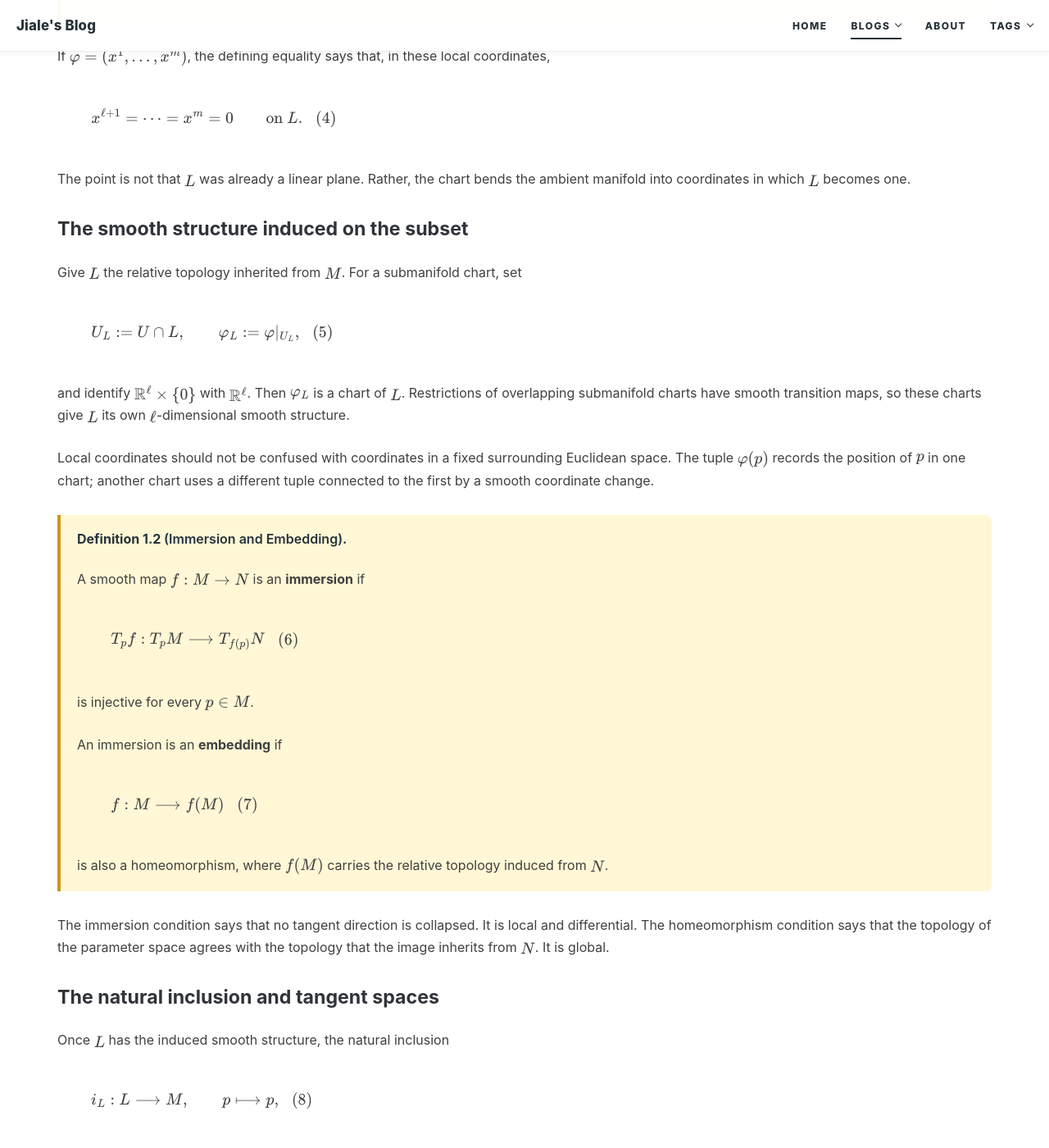
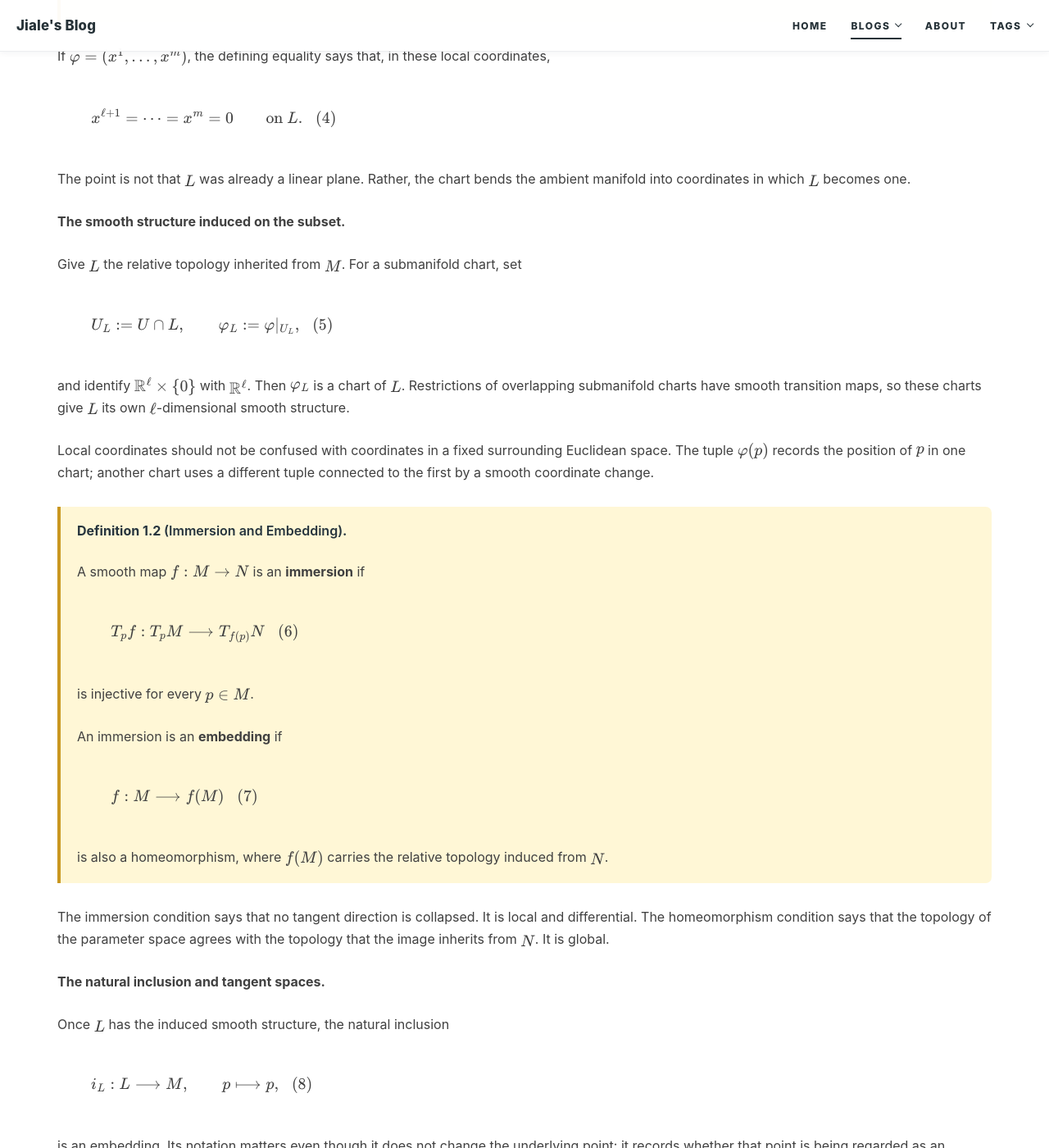
Before and after one commit to Jiale-Cheng/jiale-cheng.github.io, a Jekyll site: the page built from _posts/2023-02-01-Manifolds-and-Local-Structures/2023-02-01-Manifolds-and-Local-Structures.md, in a window 1280 px wide and 1400 px high, scrolled down 1676 px. Shown: the whole window at 82% size. Built offline with Jekyll 4.4.1, drawn with Linux system fonts in a browser that asks for light colours; formulas are drawn with MathJax 3; comment, search, counter and statistics services are not loaded; some of the changed text lies outside the part shown.

```diff
--- a/_posts/2023-02-01-Manifolds-and-Local-Structures/2023-02-01-Manifolds-and-Local-Structures.md
+++ b/_posts/2023-02-01-Manifolds-and-Local-Structures/2023-02-01-Manifolds-and-Local-Structures.md
@@ -67,7 +67,7 @@ $$
 
 The point is not that $$L$$ was already a linear plane. Rather, the chart bends the ambient manifold into coordinates in which $$L$$ becomes one.
 
-### The smooth structure induced on the subset
+**The smooth structure induced on the subset.**
 
 Give $$L$$ the relative topology inherited from $$M$$. For a submanifold chart, set
 
@@ -104,7 +104,7 @@ is also a homeomorphism, where $$f(M)$$ carries the relative topology induced fr
 
 The immersion condition says that no tangent direction is collapsed. It is local and differential. The homeomorphism condition says that the topology of the parameter space agrees with the topology that the image inherits from $$N$$. It is global.
 
-### The natural inclusion and tangent spaces
+**The natural inclusion and tangent spaces.**
 
 Once $$L$$ has the induced smooth structure, the natural inclusion
 
@@ -144,7 +144,7 @@ The abstract tangent space and its chart-transition law are intrinsic. A particu
 
 </div>
 
-### Restricting a smooth map
+**Restricting a smooth map.**
 
 Let $$L\subset M$$ and $$K\subset N$$ be submanifolds, and suppose that $$f:M\to N$$ is smooth with $$f(L)\subset K$$. The restricted map $$f\vert_L:L\to K$$ satisfies the type-correct identity
 
@@ -395,7 +395,7 @@ $$
 
 Fixing the output fixes the $$n$$ coordinates $$x$$ and leaves the $$m-n$$ coordinates $$z$$ free. The tangent directions along the fiber are precisely the directions killed by the projection.
 
-### The local converse
+**The local converse.**
 
 Every submanifold can locally be written as a regular zero set. If $$L^\ell\subset M^m$$ and $$\varphi=(\varphi^1,\ldots,\varphi^m)$$ is an adapted chart, define
 
@@ -502,7 +502,7 @@ $$
 
 with $$\operatorname{int}(B)$$ a $$b$$-dimensional manifold without boundary and $$\partial B$$ a $$(b-1)$$-dimensional manifold without boundary.
 
-### Why this is not merely gluing two manifolds
+**Why this is not merely gluing two manifolds.**
 
 The decomposition
 
@@ -530,7 +530,7 @@ For example, $$S^1\subset\mathbb R^2$$ has empty manifold boundary, but its topo
 
 </div>
 
-### Intrinsic charts on the manifold with boundary
+**Intrinsic charts on the manifold with boundary.**
 
 An ambient adapted chart retains all $$n$$ coordinates and records how $$B$$ sits in $$N$$. An intrinsic chart keeps only the first $$b$$ coordinates needed for calculus on $$B$$. If $$\psi$$ is adapted and $$U=V\cap B$$, then
 
@@ -911,7 +911,7 @@ Every open cover of a smooth manifold admits a subordinate smooth partition of u
 
 The proof has four stages. Keeping the fixed cover visible throughout prevents the construction from becoming a string of unexplained auxiliary objects.
 
-### Step 1: construct one local cutoff
+**Step 1: Construct one local cutoff.**
 
 Fix $$p\in X$$ and first choose a member $$U_\alpha$$ of the fixed cover containing $$p$$. Choose a chart
 
@@ -959,7 +959,7 @@ $$
 
 Because the support of $$\chi'$$ stays away from the edge of $$\varphi(U)$$, extending by zero introduces no loss of smoothness. We have therefore constructed a global smooth cutoff that is positive near $$p$$ and supported inside the preselected cover member $$U_\alpha$$.
 
-### Step 2: exhaust the manifold by compact sets
+**Step 2: Exhaust the manifold by compact sets.**
 
 Choose a countable cover of $$X$$ by relatively compact open sets. Repeatedly use finite subcovers of compact sets to obtain compact sets
 
@@ -971,7 +971,7 @@ $$
 
 This compact exhaustion lets us handle a noncompact manifold one compact layer at a time.
 
-### Step 3: choose finitely many cutoffs on each shell
+**Step 3: Choose finitely many cutoffs on each shell.**
 
 Set $$K_{-1}:=\varnothing$$ and
 
@@ -1004,7 +1004,7 @@ and the positive sets of the finitely many $$\chi_{j,i}$$ cover $$W_j$$.
 
 The cutoffs can also be confined to the band formed by the neighboring shells. Hence near a fixed point only finitely many shell indices occur, and each shell contributes only finitely many cutoffs. The entire family $$\{\chi_{j,i}\}$$ is locally finite.
 
-### Step 4: regroup and normalize
+**Step 4: Regroup and normalize.**
 
 The cutoffs are currently indexed by shell and finite-subcover position. Regroup them according to the fixed original cover:
 
@@ -1066,7 +1066,7 @@ To obtain them, add $$U_0:=X\setminus K$$ to make a cover of all of $$X$$ and ap
 
 2. Replacing smooth maps by $$C^k$$ maps throughout gives a $$C^k$$ partition of unity on every $$C^k$$ manifold, for each positive integer $$k$$.
 
-### Moving a partition from a refinement to the original cover
+**Moving a partition from a refinement to the original cover.**
 
 Suppose
 
```
